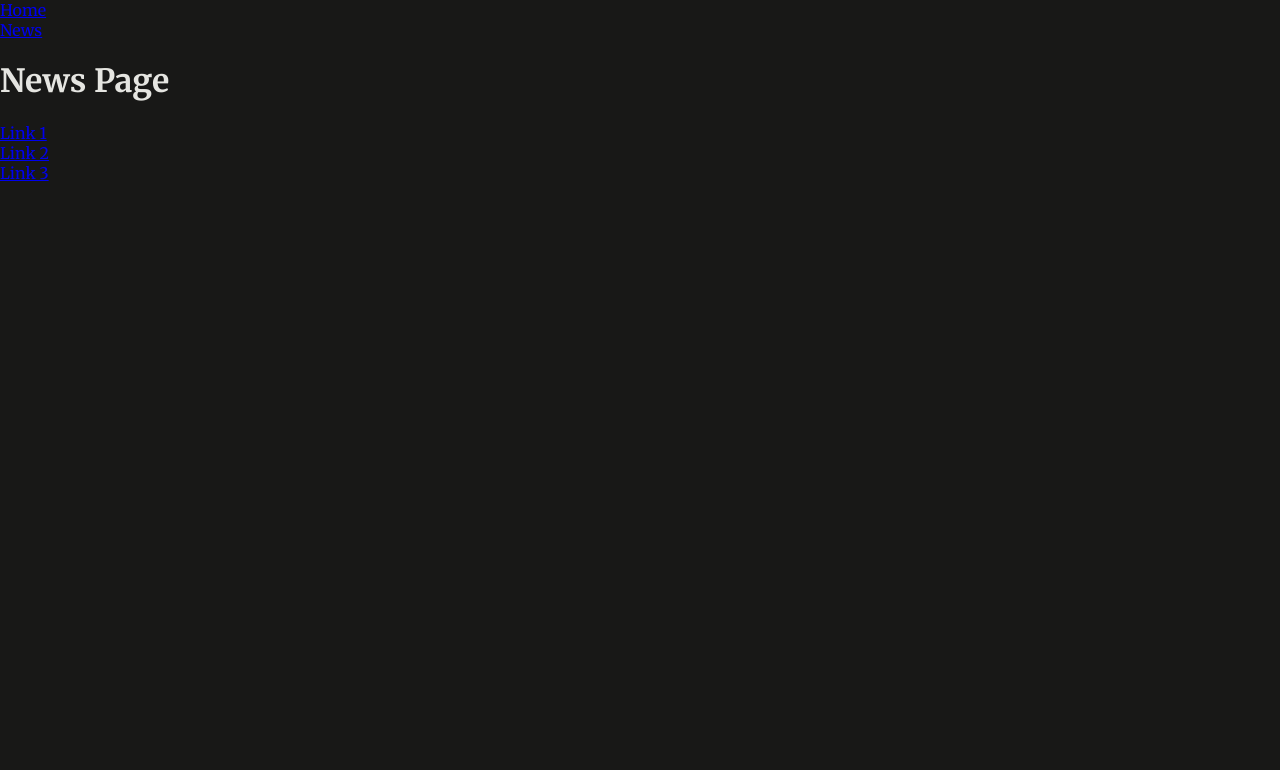
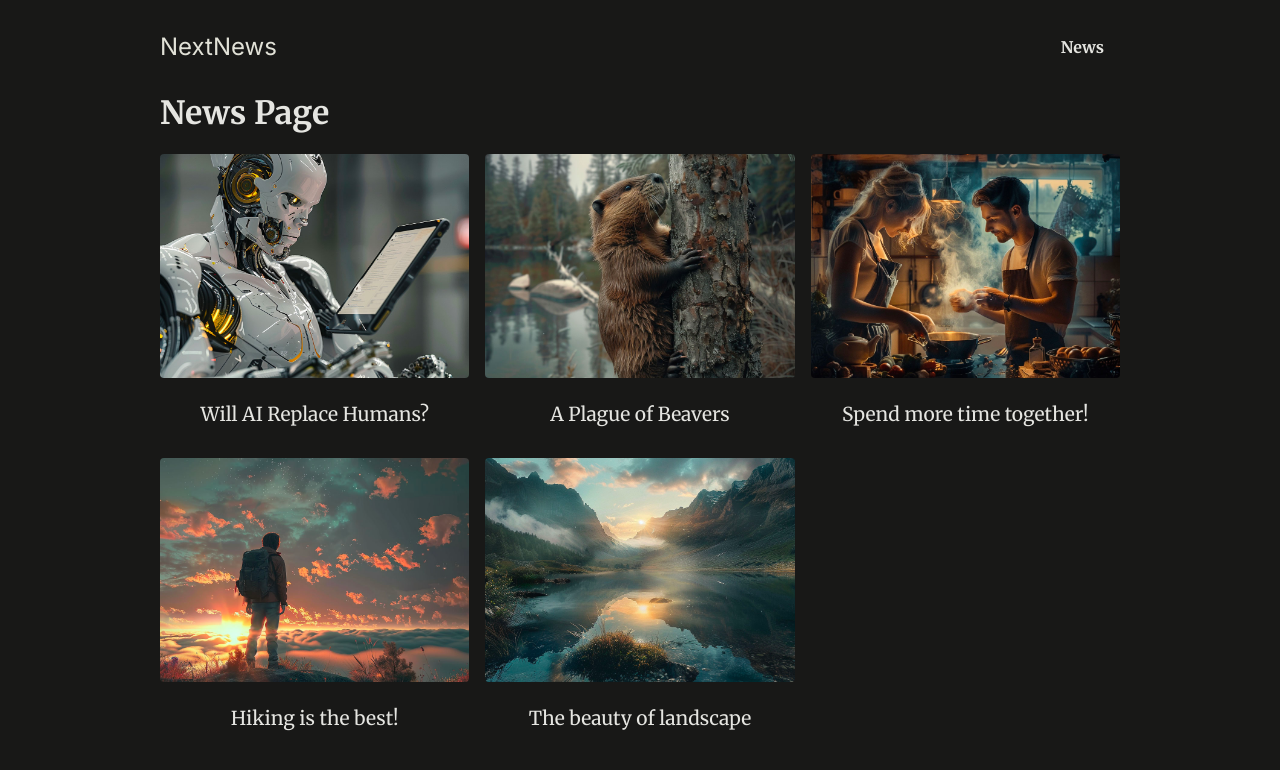
Before and after one commit to hakankurtfe/nextjs-blog-exercise, a Next.js app: page /news in a window 1280 px wide. Shown: the top 770 px of the page. Built offline with nearby package versions, Linux system fonts and the light colour scheme.

Commit message:
added styling & dummy news data

```diff
--- a/app/layout.js
+++ b/app/layout.js
@@ -10,8 +10,10 @@
   return (
     <html lang="en">
       <body>
-        <MainHeader />
-        {children}
+        <div id="page">
+          <MainHeader />
+          {children}
+        </div>
       </body>
     </html>
   );
--- a/app/news/page.js
+++ b/app/news/page.js
@@ -1,19 +1,19 @@
 import Link from "next/link";
+import { DUMMY_NEWS } from "@/dummy-news";
 
 export default function NewsPage() {
   return (
     <>
       <h1>News Page</h1>
-      <ul>
-        <li>
-          <Link href="/news/link1">Link 1</Link>
-        </li>
-        <li>
-          <Link href="/news/link2">Link 2</Link>
-        </li>
-        <li>
-          <Link href="/news/link3">Link 3</Link>
-        </li>
+      <ul className="news-list">
+        {DUMMY_NEWS.map((newsItem) => (
+          <li key={newsItem.id}>
+            <Link href={`/news/${newsItem.slug}`}>
+              <img src={`images/news/${newsItem.image}`} alt={newsItem.title} />
+              <span>{newsItem.title}</span>
+            </Link>
+          </li>
+        ))}
       </ul>
     </>
   );
--- a/components/main-header/main-header.js
+++ b/components/main-header/main-header.js
@@ -2,15 +2,17 @@
 
 export default function MainHeader() {
   return (
-    <header>
-      <ul>
-        <li>
-          <Link href="/">Home</Link>
-        </li>
-        <li>
-          <Link href="/news">News</Link>
-        </li>
-      </ul>
+    <header id="main-header">
+      <div id="logo">
+        <Link href="/">NextNews</Link>
+      </div>
+      <nav>
+        <ul>
+          <li>
+            <Link href="/news">News</Link>
+          </li>
+        </ul>
+      </nav>
     </header>
   );
 }
--- /dev/null
+++ b/dummy-news.js
@@ -0,0 +1,47 @@
+export const DUMMY_NEWS = [
+  {
+    id: "n1",
+    slug: "will-ai-replace-humans",
+    title: "Will AI Replace Humans?",
+    image: "ai-robot.jpg",
+    date: "2021-07-01",
+    content:
+      "Since late 2022 AI is on the rise and therefore many people worry whether AI will replace humans. The answer is not that simple. AI is a tool that can be used to automate tasks, but it can also be used to augment human capabilities. The future is not set in stone, but it is clear that AI will play a big role in the future. The question is how we will use it.",
+  },
+  {
+    id: "n2",
+    slug: "beaver-plague",
+    title: "A Plague of Beavers",
+    image: "beaver.jpg",
+    date: "2022-05-01",
+    content:
+      "Beavers are taking over the world. They are building dams everywhere and flooding entire cities. What can we do to stop them?",
+  },
+  {
+    id: "n3",
+    slug: "couple-cooking",
+    title: "Spend more time together!",
+    image: "couple-cooking.jpg",
+    date: "2024-03-01",
+    content:
+      "Cooking together is a great way to spend more time with your partner. It is fun and you get to eat something delicious afterwards. What are you waiting for? Get cooking!",
+  },
+  {
+    id: "n4",
+    slug: "hiking",
+    title: "Hiking is the best!",
+    image: "hiking.jpg",
+    date: "2024-01-01",
+    content:
+      "Hiking is a great way to get some exercise and enjoy the great outdoors. It is also a great way to clear your mind and reduce stress. So what are you waiting for? Get out there and start hiking!",
+  },
+  {
+    id: "n5",
+    slug: "landscape",
+    title: "The beauty of landscape",
+    image: "landscape.jpg",
+    date: "2022-07-01",
+    content:
+      "Landscape photography is a great way to capture the beauty of nature. It is also a great way to get outside and enjoy the great outdoors. So what are you waiting for? Get out there and start taking some pictures!",
+  },
+];
```
Also changed, not shown: app/news/[id]/page.js (deleted, +0 -8 lines), app/news/[slug]/page.js (added, +17 -0 lines).
